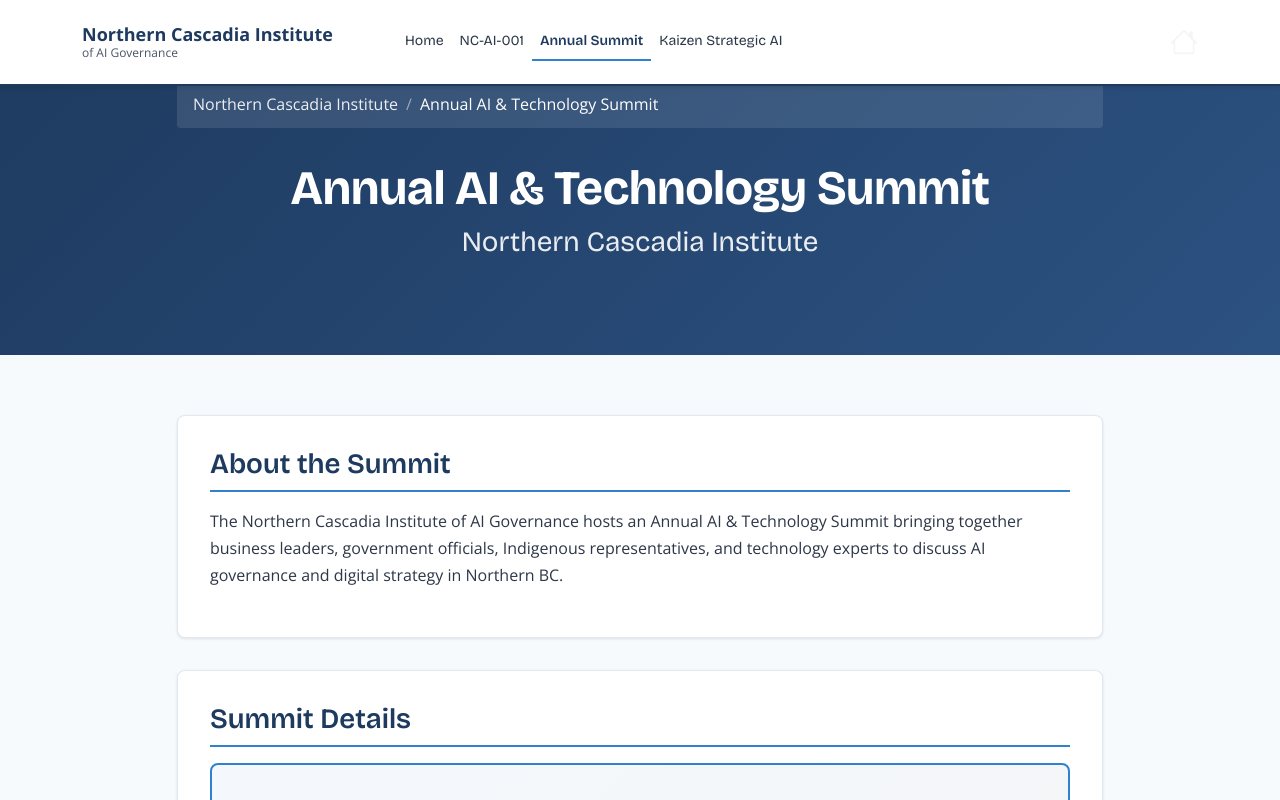
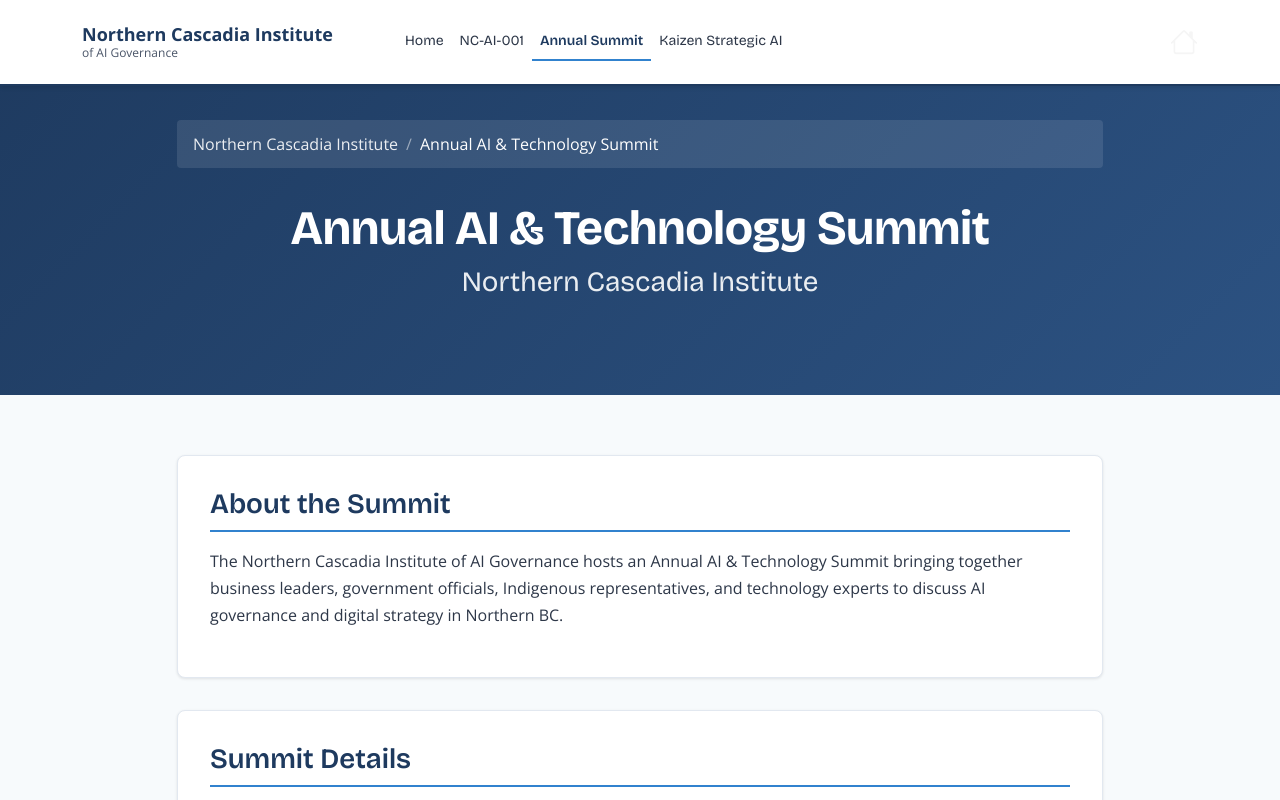
Before and after one commit to EsotericShadow/Kaizen_strategic_ai, a Next.js app: page /nci/summit in a window 1280 px wide. Shown: the top 800 px of the page. Built offline with nearby package versions, Linux system fonts and the light colour scheme.

Commit message:
Add padding-top to NCI header to account for fixed navbar

```diff
--- a/app/nci.css
+++ b/app/nci.css
@@ -20,6 +20,12 @@
   border-bottom: 2px solid var(--nci-primary);
   box-shadow: 0 2px 4px var(--nci-shadow);
   padding: 1rem 0;
+  position: fixed;
+  top: 0;
+  left: 0;
+  right: 0;
+  width: 100%;
+  z-index: 1000;
 }
 
 .nci-navbar .navbar-brand {
@@ -204,7 +210,8 @@
   background: linear-gradient(135deg, var(--nci-primary) 0%, var(--nci-secondary) 100%);
   color: var(--nci-white);
   min-height: 300px;
-  padding: 80px 0;
+  padding: 120px 0 80px; /* Added top padding to account for fixed navbar */
+  margin-top: 0;
 }
 
 .nci-title {
```
